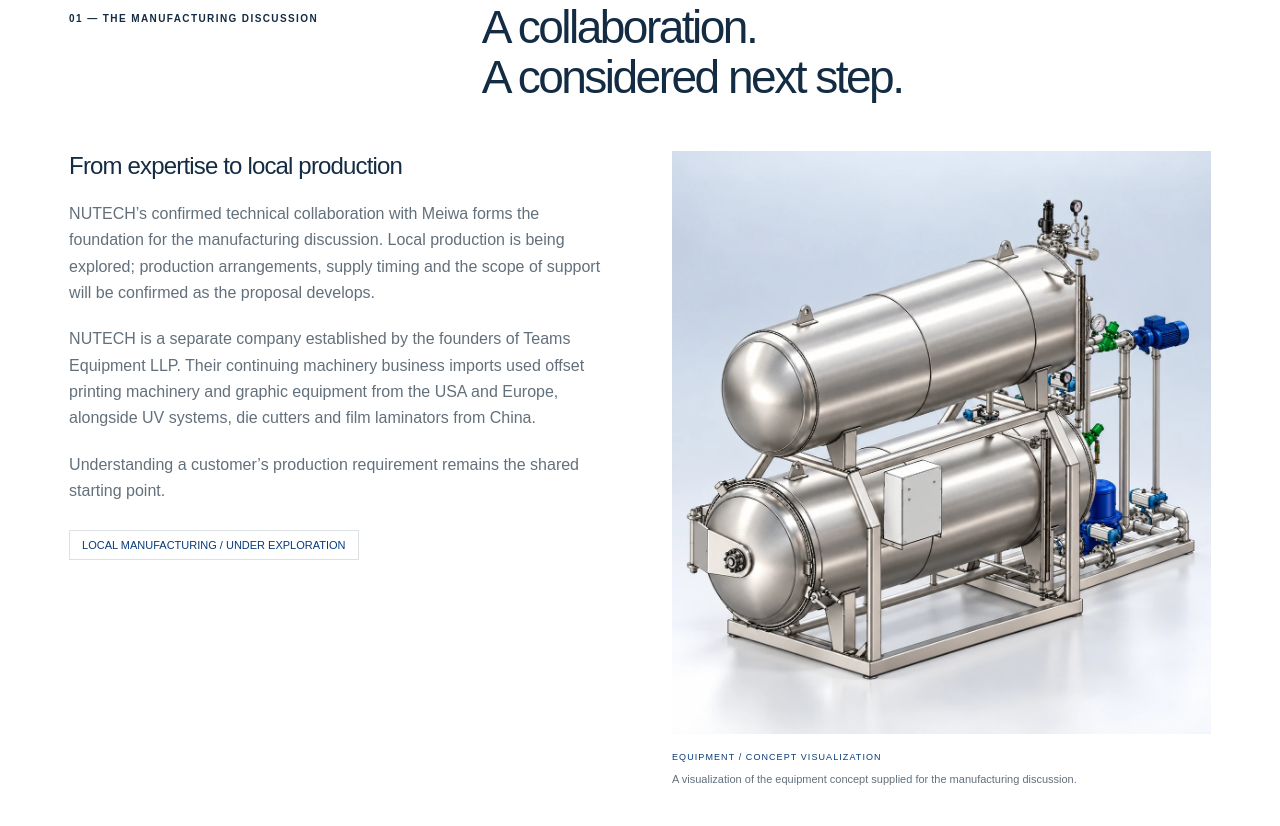
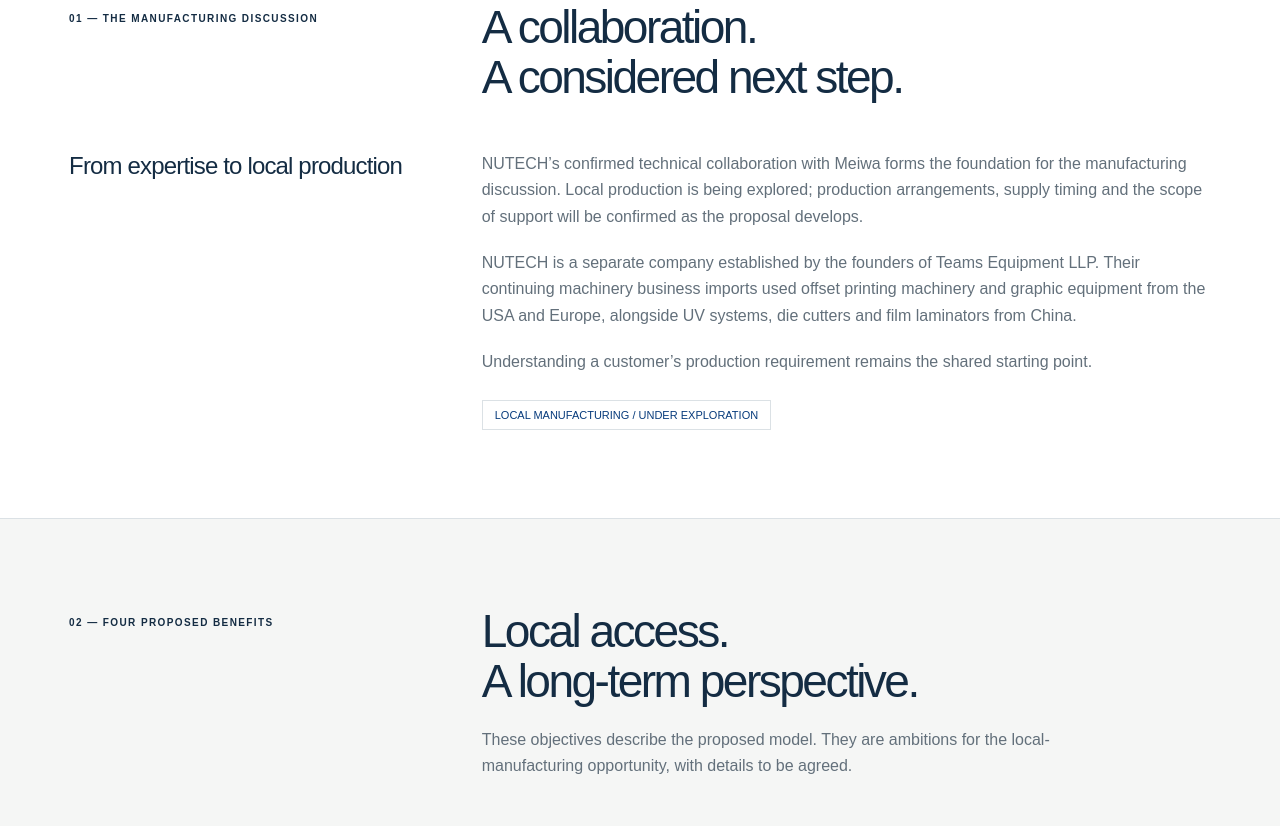
Before and after one commit to camobtw/Nutechrubber, a website: page india-manufacturing.html in a window 1280 px wide. Shown: the part 832-1658 px from the top of the page. Drawn offline with Linux system fonts and the light colour scheme.

Commit message:
Remove manufacturing equipment image and balance proposal copy

```diff
--- a/detail-pages.css
+++ b/detail-pages.css
@@ -19,6 +19,10 @@
 .detail-heading .eyebrow {padding-top:8px;align-self:start}
 .detail-heading p:not(.eyebrow) {margin-top:20px;color:var(--muted);max-width:600px}
 .profile-layout,.feature-layout {display:grid;grid-template-columns:1fr 1fr;gap:64px;align-items:start}
+.proposal-layout {display:grid;grid-template-columns:1fr 2fr;gap:48px;align-items:start}
+.proposal-layout .feature-copy>p:first-child {margin-top:0}
+@media(max-width:1100px){.proposal-layout{gap:32px}}
+@media(max-width:760px){.proposal-layout{grid-template-columns:1fr;gap:24px}}
 .profile-photo img {width:100%;aspect-ratio:4/3;object-fit:cover}
 .detail-page figcaption {font-size:11px;color:var(--muted);line-height:1.6;margin-top:16px}
 .detail-page figcaption span {display:block;font-size:9px;letter-spacing:.12em;color:var(--navy);margin-bottom:6px}
--- a/india-manufacturing.html
+++ b/india-manufacturing.html
@@ -70,19 +70,14 @@
 <h2>A collaboration.<br>A considered next step.</h2>
 </div>
 </div>
-<div class="feature-layout">
+<div class="proposal-layout">
+<h3>From expertise to local production</h3>
 <div class="feature-copy">
-<h3>From expertise to local production</h3>
 <p>NUTECH’s confirmed technical collaboration with Meiwa forms the foundation for the manufacturing discussion. Local production is being explored; production arrangements, supply timing and the scope of support will be confirmed as the proposal develops.</p>
 <p>NUTECH is a separate company established by the founders of Teams Equipment LLP. Their continuing machinery business imports used offset printing machinery and graphic equipment from the USA and Europe, alongside UV systems, die cutters and film laminators from China.</p>
 <p>Understanding a customer’s production requirement remains the shared starting point.</p>
 <span class="opportunity-status">LOCAL MANUFACTURING / UNDER EXPLORATION</span>
 </div>
-<figure class="equipment-feature">
-<img src="assets/manufacturing-equipment-complete.webp" alt="Complete manufacturing equipment concept with two stacked steel vessels, support frame, controls and piping" width="1170" height="1267" loading="lazy">
-<figcaption>
-<span>EQUIPMENT / CONCEPT VISUALIZATION</span>A visualization of the equipment concept supplied for the manufacturing discussion.</figcaption>
-</figure>
 </div>
 </section>
 <section class="detail-section tint" id="objectives">
```
